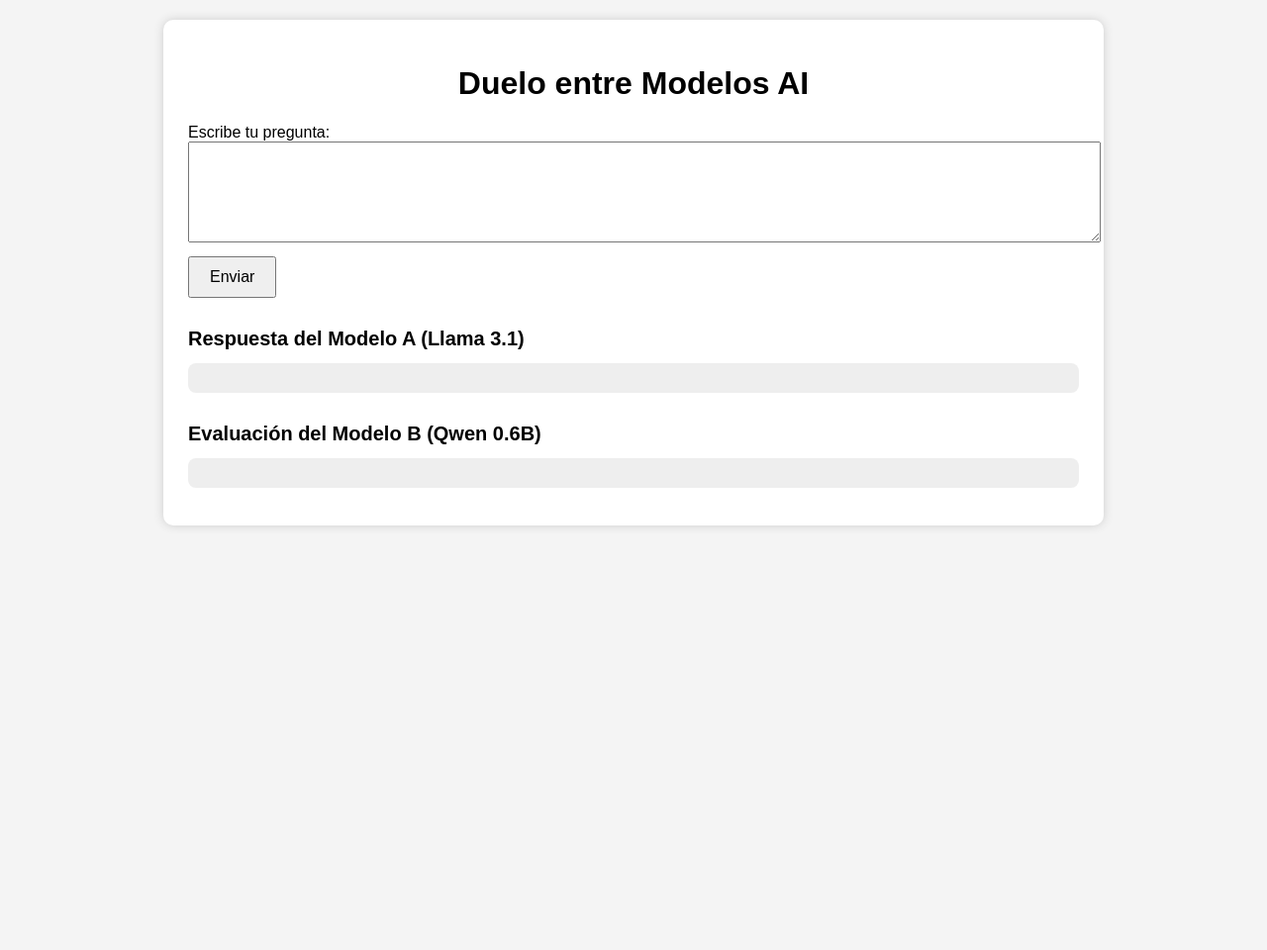
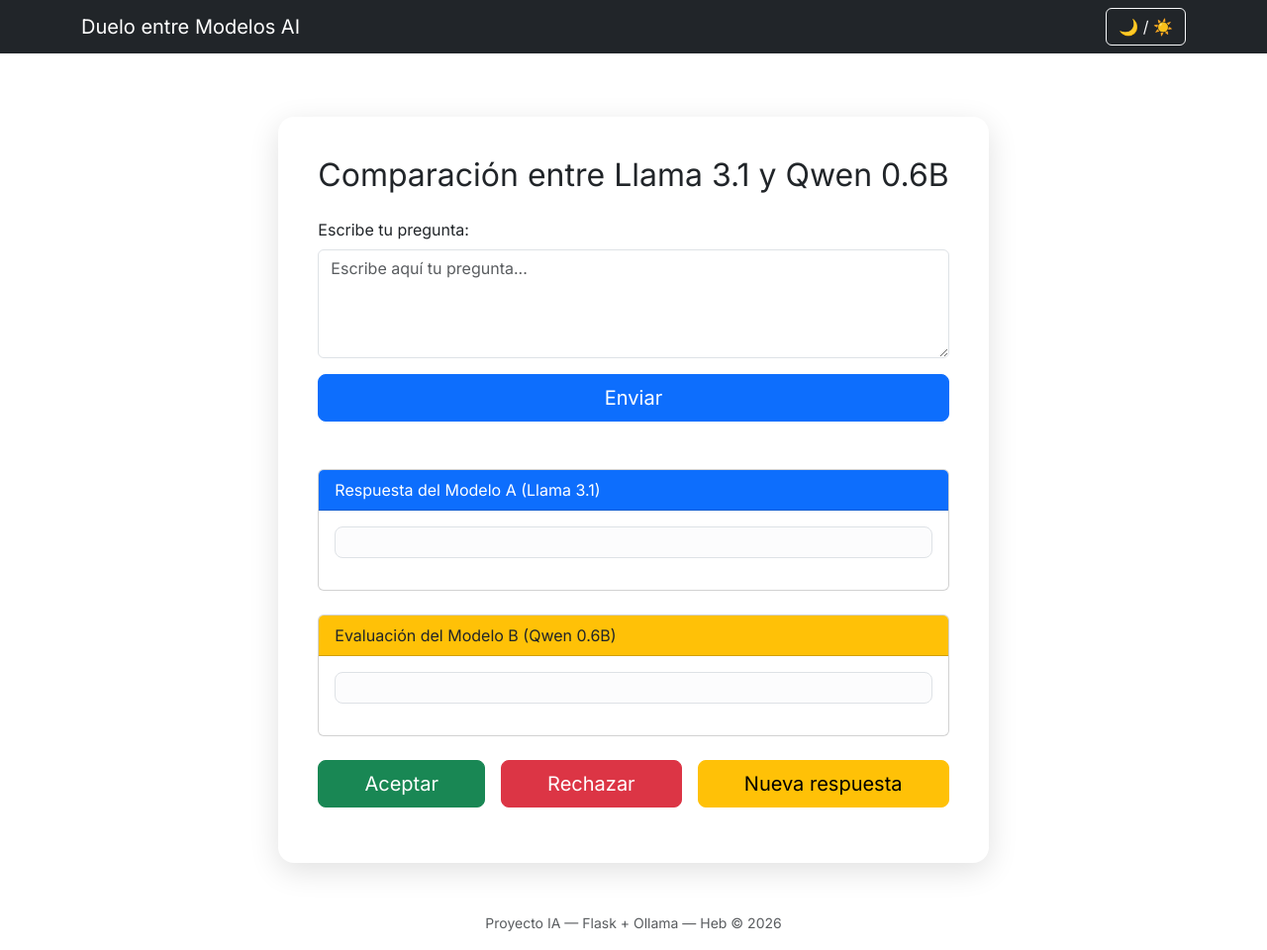
Before and after one commit to IdesignerSe/py_exercise, a Flask app: page /duelo in a window 1280 px wide. Shown: the whole page at 99% size. Before the commit the page ends 533 px from the top, so only its background shows below. Run offline with Flask 3, Linux system fonts and the light colour scheme.

Commit message:
Bootstrap + dark mode design

```diff
--- a/templates/duelo.html
+++ b/templates/duelo.html
@@ -3,79 +3,169 @@
 <head>
     <meta charset="UTF-8">
     <title>Duelo entre Modelos AI</title>
+
+    <!-- Bootstrap CSS -->
+    <link
+        href="https://cdn.jsdelivr.net/npm/bootstrap@5.3.2/dist/css/bootstrap.min.css"
+        rel="stylesheet"
+    >
+
+    <!-- Fuente moderna -->
+    <link href="https://fonts.googleapis.com/css2?family=Inter:wght@300;400;600&display=swap" rel="stylesheet">
+
     <style>
         body {
-            font-family: Arial, sans-serif;
-            background: #f4f4f4;
-            margin: 0;
-            padding: 20px;
+            font-family: 'Inter', sans-serif;
+            background: var(--bs-body-bg);
         }
-        .container {
+        .container-box {
             max-width: 900px;
-            margin: auto;
-            background: white;
-            padding: 25px;
-            border-radius: 10px;
-            box-shadow: 0 0 10px #ccc;
-        }
-        h1 {
-            text-align: center;
-        }
-        textarea {
-            width: 100%;
-            height: 80px;
-            padding: 10px;
-            font-size: 16px;
-        }
-        button {
-            padding: 10px 20px;
-            font-size: 16px;
-            margin-top: 10px;
-            cursor: pointer;
+            margin-top: 40px;
+            padding: 40px;
+            background: var(--bs-body-bg);
+            border-radius: 16px;
+            box-shadow: 0 8px 30px rgba(0,0,0,0.12);
         }
         pre {
-            background: #eee;
+            background: var(--bs-light-bg-subtle);
             padding: 15px;
             border-radius: 8px;
             white-space: pre-wrap;
-        }
-        .section-title {
-            margin-top: 30px;
-            font-size: 20px;
-            font-weight: bold;
+            border: 1px solid var(--bs-border-color);
         }
     </style>
 </head>
-<body>
 
-<div class="container">
-    <h1>Duelo entre Modelos AI</h1>
+<body data-bs-theme="light">
 
-    <label for="pregunta">Escribe tu pregunta:</label>
-    <textarea id="pregunta"></textarea>
-    <button onclick="enviar()">Enviar</button>
+    <!-- NAVBAR -->
+    <nav class="navbar navbar-dark bg-dark mb-4">
+        <div class="container d-flex justify-content-between">
+            <span class="navbar-brand mb-0 h1">Duelo entre Modelos AI</span>
 
-    <div class="section-title">Respuesta del Modelo A (Llama 3.1)</div>
+            <button class="btn btn-outline-light" onclick="toggleDarkMode()">
+                🌙 / ☀️
+            </button>
+        </div>
+    </nav>
+
+    <!-- CONTENIDO PRINCIPAL -->
+    <div class="container d-flex justify-content-center">
+        <div class="container-box">
+
+            <h2 class="text-center mb-4">Comparación entre Llama 3.1 y Qwen 0.6B</h2>
+
+            <label for="pregunta" class="form-label">Escribe tu pregunta:</label>
+            <textarea
+                id="pregunta"
+                class="form-control mb-3"
+                rows="4"
+                placeholder="Escribe aquí tu pregunta..."
+            ></textarea>
+
+            <button onclick="enviar()" class="btn btn-primary btn-lg w-100 mb-4">
+                Enviar
+            </button>
+
+            <!-- RESPUESTA A -->
+            <div class="card mt-4">
+                <div class="card-header bg-primary text-white">
+                    Respuesta del Modelo A (Llama 3.1)
+                </div>
+                <div class="card-body">
                     <pre id="respuestaA"></pre>
+                </div>
+            </div>
 
-    <div class="section-title">Evaluación del Modelo B (Qwen 0.6B)</div>
+            <!-- EVALUACIÓN B -->
+            <div class="card mt-4">
+                <div class="card-header bg-warning text-dark">
+                    Evaluación del Modelo B (Qwen 0.6B)
+                </div>
+                <div class="card-body">
                     <pre id="evaluacionB"></pre>
                 </div>
+            </div>
+
+            <!-- BOTONES DE ACCIÓN -->
+            <div id="botones" class="d-flex gap-3 mt-4" style="display:none;">
+                <button onclick="aceptar()" class="btn btn-success btn-lg flex-fill">Aceptar</button>
+                <button onclick="rechazar()" class="btn btn-danger btn-lg flex-fill">Rechazar</button>
+                <button onclick="nuevaRespuesta()" class="btn btn-warning btn-lg flex-fill">Nueva respuesta</button>
+            </div>
+
+            <!-- MENSAJE -->
+            <div id="mensaje" class="mt-3"></div>
+
+        </div>
+    </div>
+
+    <!-- FOOTER -->
+    <footer class="text-center mt-5 mb-3 text-muted">
+        <small>Proyecto IA — Flask + Ollama — Heb © 2026</small>
+    </footer>
+
+    <!-- Bootstrap JS -->
+    <script
+        src="https://cdn.jsdelivr.net/npm/bootstrap@5.3.2/dist/js/bootstrap.bundle.min.js">
+    </script>
 
     <script>
+        let ultimaPregunta = "";
+
+        // DARK MODE TOGGLE
+        function toggleDarkMode() {
+            const body = document.body;
+            const current = body.getAttribute("data-bs-theme");
+            body.setAttribute("data-bs-theme", current === "light" ? "dark" : "light");
+        }
+
+        // ENVIAR PREGUNTA
         async function enviar() {
-        const pregunta = document.getElementById("pregunta").value;
+            ultimaPregunta = document.getElementById("pregunta").value;
 
             const res = await fetch("/api/duelo", {
                 method: "POST",
                 headers: { "Content-Type": "application/json" },
-            body: JSON.stringify({ pregunta })
+                body: JSON.stringify({ pregunta: ultimaPregunta })
             });
 
             const data = await res.json();
 
             document.getElementById("respuestaA").textContent = data.respuesta_a;
             document.getElementById("evaluacionB").textContent = data.evaluacion_b;
+
+            document.getElementById("botones").style.display = "flex";
+            document.getElementById("mensaje").innerHTML = "";
+        }
+
+        // ACEPTAR
+        function aceptar() {
+            document.getElementById("mensaje").innerHTML =
+                `<div class="alert alert-success">✔ Respuesta aceptada por el humano responsable.</div>`;
+        }
+
+        // RECHAZAR
+        function rechazar() {
+            document.getElementById("mensaje").innerHTML =
+                `<div class="alert alert-danger">✘ Respuesta rechazada. Puedes generar una nueva.</div>`;
+        }
+
+        // NUEVA RESPUESTA
+        async function nuevaRespuesta() {
+            const res = await fetch("/api/duelo", {
+                method: "POST",
+                headers: { "Content-Type": "application/json" },
+                body: JSON.stringify({ pregunta: ultimaPregunta })
+            });
+
+            const data = await res.json();
+
+            document.getElementById("respuestaA").textContent = data.respuesta_a;
+            document.getElementById("evaluacionB").textContent = data.evaluacion_b;
+
+            document.getElementById("mensaje").innerHTML =
+                `<div class="alert alert-warning">Nueva respuesta generada.</div>`;
         }
     </script>
 
```
Lines whose indentation alone changed are shown as unchanged.
